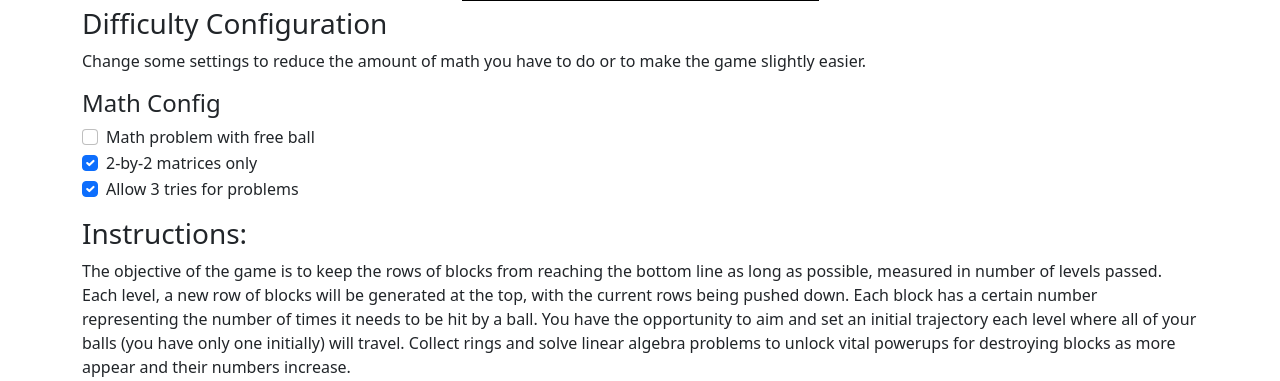
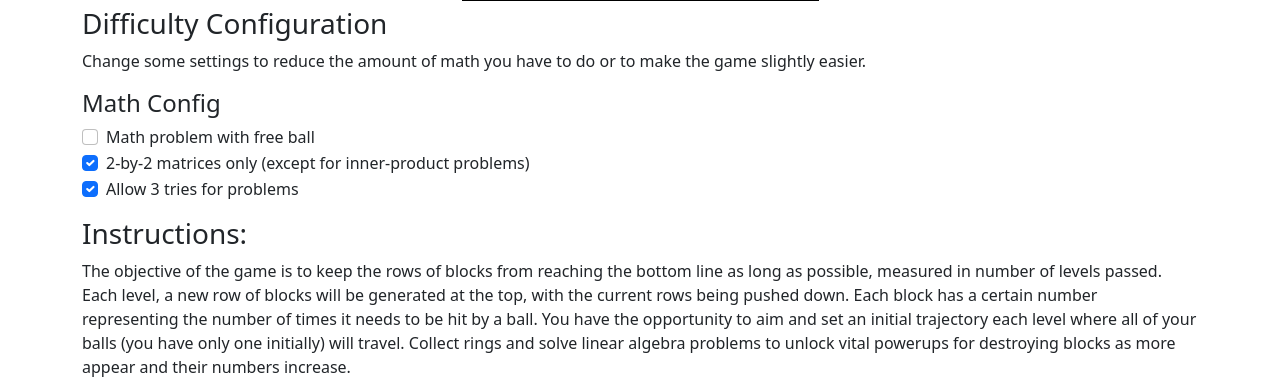
Before and after one commit to lakewood999/linalg-game, a Flask app: page / in a window 1280 px wide. Shown: the part 882-1263 px from the top of the page. Run offline with Flask 2, Linux system fonts and the light colour scheme; some libraries are stand-ins or nearby versions.

Commit message:
clarification

```diff
--- a/templates/index.html
+++ b/templates/index.html
@@ -66,7 +66,7 @@
 				<div class="form-check">
 					<input class="form-check-input" type="checkbox" id="2b2Matrices" checked>
 					<label class="form-check-label" for="2b2Matrices">
-						2-by-2 matrices only
+						2-by-2 matrices only (except for inner-product problems)
 					</label>
 				</div>
 				<div class="form-check">
```
